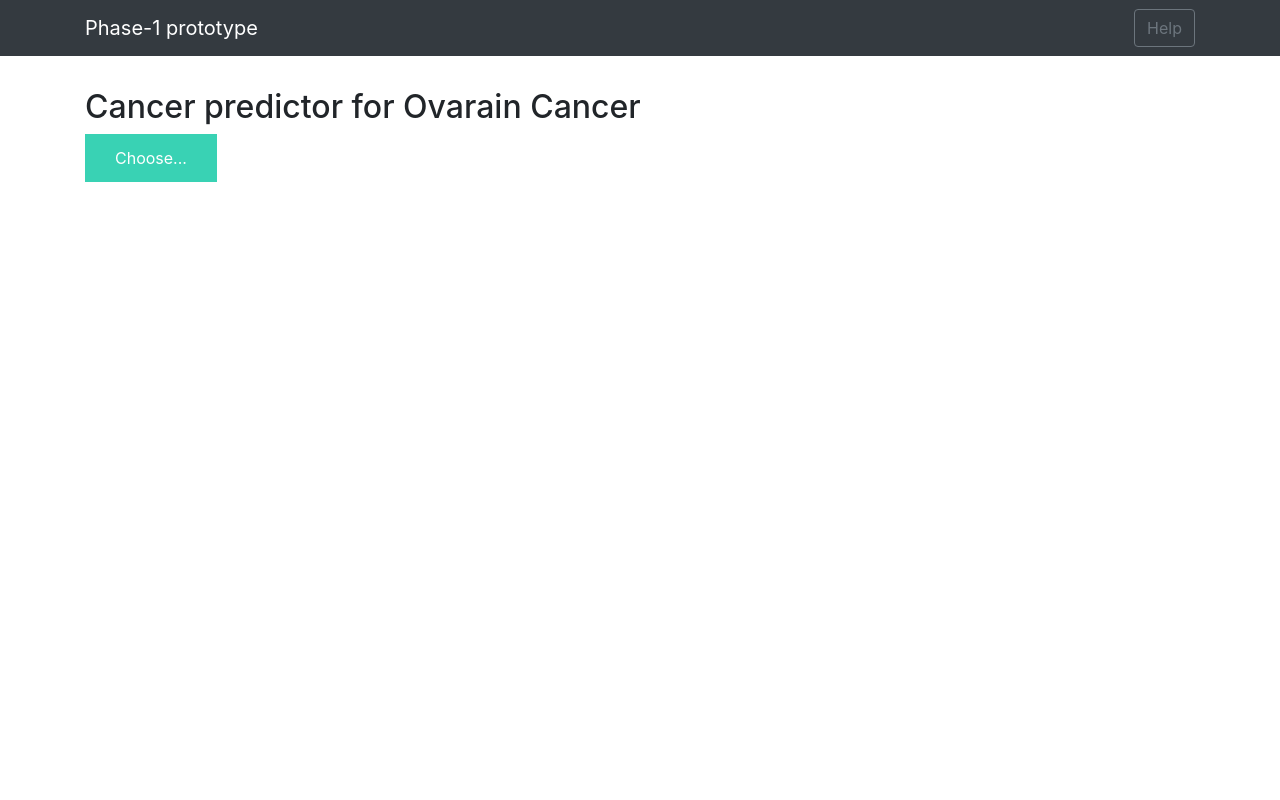
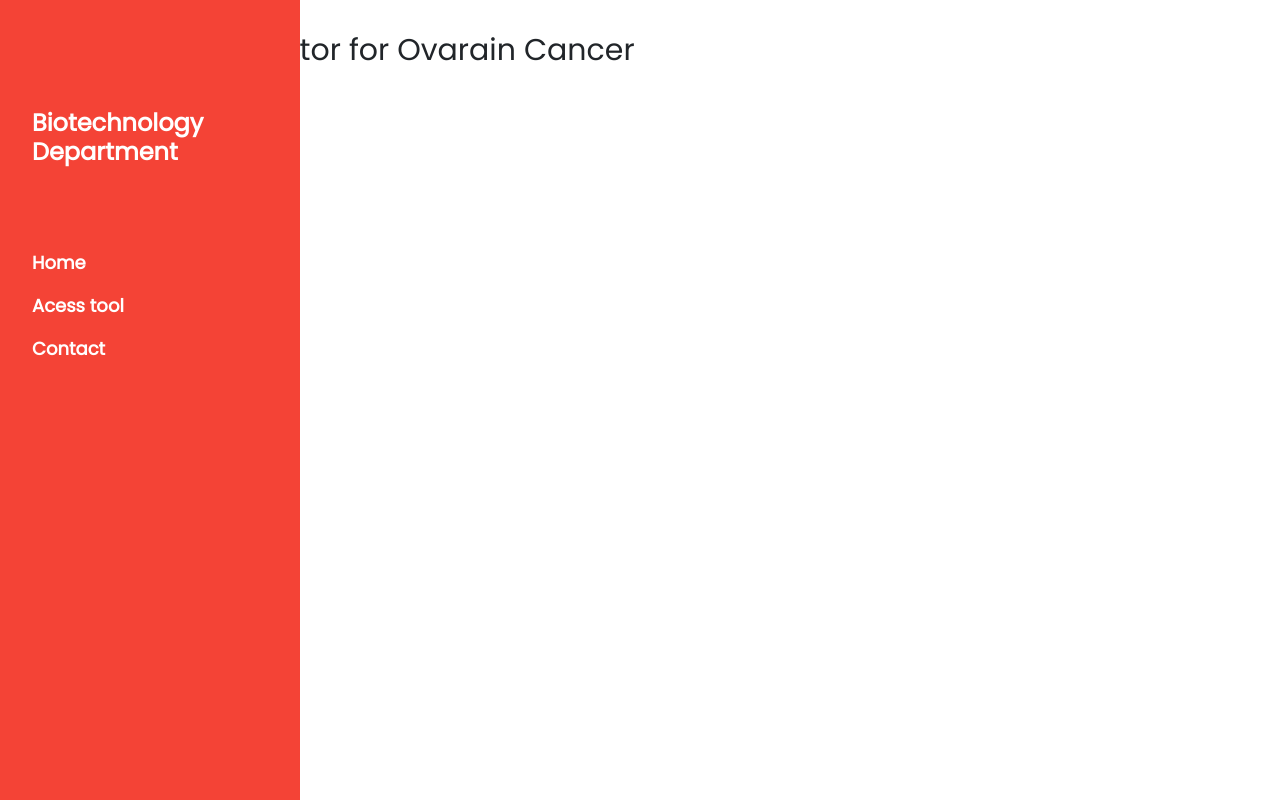
Before and after one commit to Ridhanya/cancer-deployment, a Flask app: page / in a window 1280 px wide. Run offline with Flask 2, Linux system fonts and the light colour scheme; some libraries are stand-ins or nearby versions.

Commit message:
Update base.html

```diff
--- a/templates/base.html
+++ b/templates/base.html
@@ -14,15 +14,36 @@
 
     </script>
     <link href="{{ url_for('static', filename='css/main.css') }}" rel="stylesheet">
+    <link rel="stylesheet" href="https://www.w3schools.com/w3css/4/w3.css">
+<link rel="stylesheet" href="https://fonts.googleapis.com/css?family=Poppins">
+<style>
+body,h1,h2,h3,h4,h5 {font-family: "Poppins", sans-serif}
+body {font-size:16px;}
+.w3-half img{margin-bottom:-6px;margin-top:16px;opacity:0.8;cursor:pointer}
+.w3-half img:hover{opacity:1}
+</style>
 </head>
 
 <body>
-    <nav class="navbar navbar-dark bg-dark">
+    <nav class="w3-sidebar w3-red w3-collapse w3-top w3-large w3-padding" style="z-index:3;width:300px;font-weight:bold;" id="mySidebar"><br>
+  <a href="javascript:void(0)" onclick="w3_close()" class="w3-button w3-hide-large w3-display-topleft" style="width:100%;font-size:22px">Close Menu</a>
+  <div class="w3-container">
+    <h3 class="w3-padding-64"><b>Biotechnology<br>Department</b></h3>
+  </div>
+  <div class="w3-bar-block">
+    <a href="#" onclick="w3_close()" class="w3-bar-item w3-button w3-hover-white">Home</a>
+    <a href="#showcase" onclick="w3_close()" class="w3-bar-item w3-button w3-hover-white">Acess tool</a>
+
+
+    <a href="#contact" onclick="w3_close()" class="w3-bar-item w3-button w3-hover-white">Contact</a>
+  </div>
+</nav>
+    <!--nav class="navbar navbar-dark bg-dark">
         <div class="container">
             <a class="navbar-brand" href="#">Phase-1 prototype</a>
             <button class="btn btn-outline-secondary my-2 my-sm-0" type="submit">Help</button>
         </div>
-    </nav>
+    </nav-->
     <div class="container">
         <div id="content" style="margin-top:2em">{% block content %}{% endblock %}</div>
     </div>
```
